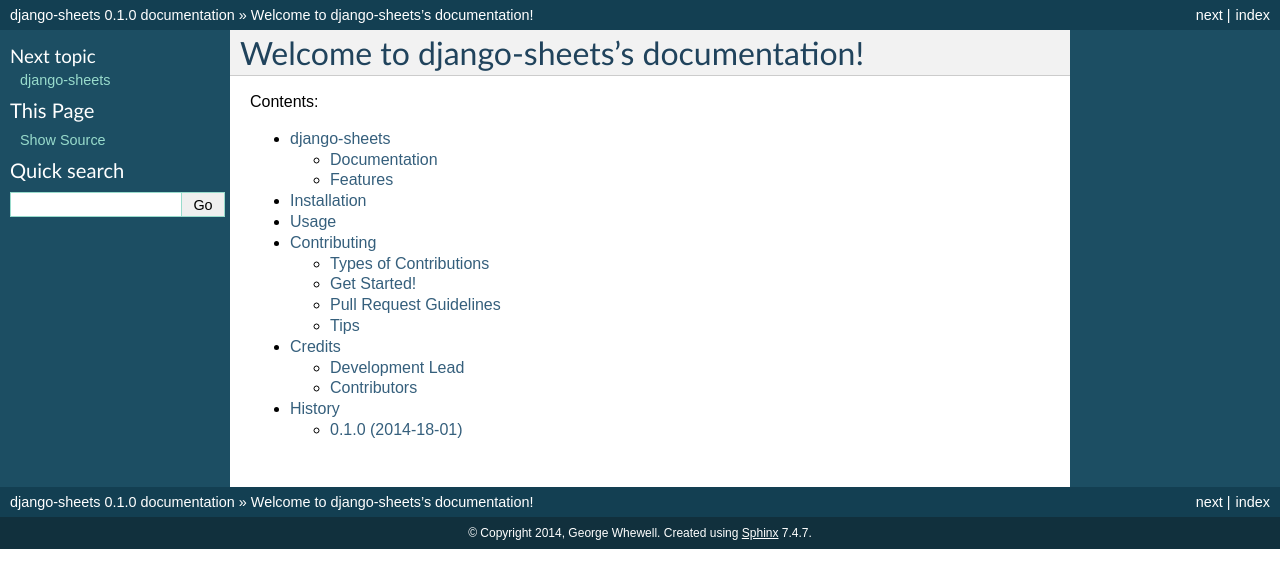
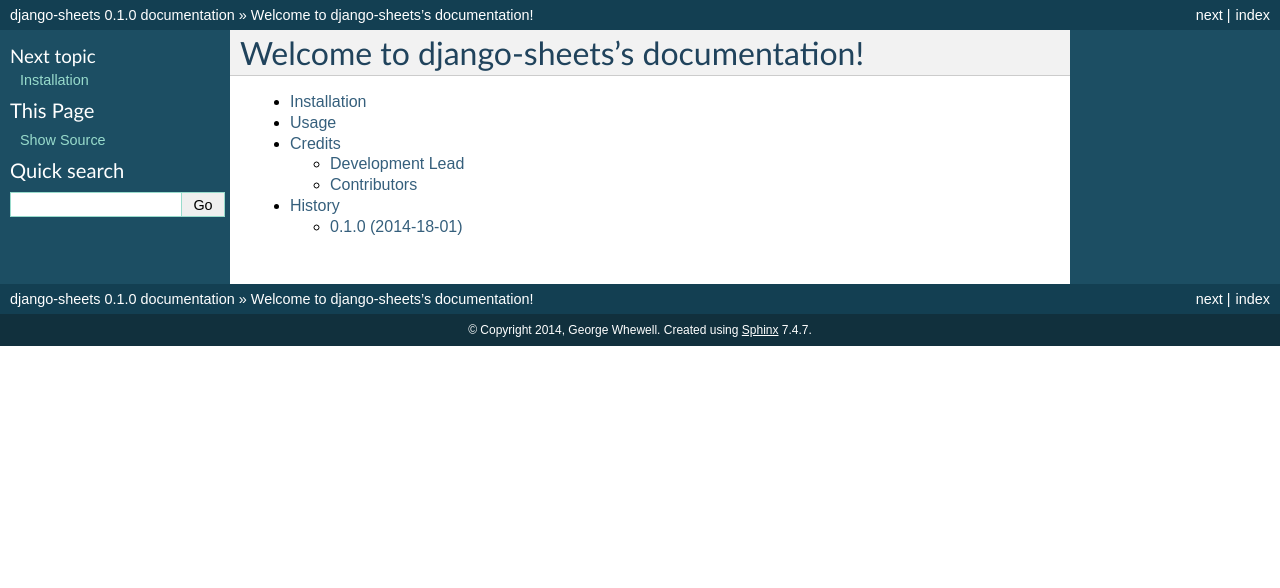
Before and after one commit to georgewhewell/django-sheets, a Sphinx documentation site: the page built from docs/index.rst, in a window 1280 px wide. Shown: the top 588 px of the page. Built offline with Sphinx 7.4.7, drawn with Linux system fonts in a browser that asks for light colours.

Commit message:
trim docs

```diff
--- a/README.rst
+++ b/README.rst
@@ -16,15 +18,7 @@ django-sheets
      :alt: Requirements Status
 
 
-Use Google Sheets as context variables in Django templates
-
 Documentation
 -------------
 
 Documentation is available at https://django-sheets.readthedocs.org.
-
-
-Features
---------
-
-* TODO
--- a/docs/index.rst
+++ b/docs/index.rst
@@ -6,14 +6,10 @@
 Welcome to django-sheets's documentation!
 =================================================================
 
-Contents:
-
 .. toctree::
    :maxdepth: 2
 
-   readme
    installation
    usage
-   contributing
    authors
    history
```
Also changed, not shown: other parts of README.rst (+2 -0 lines).
